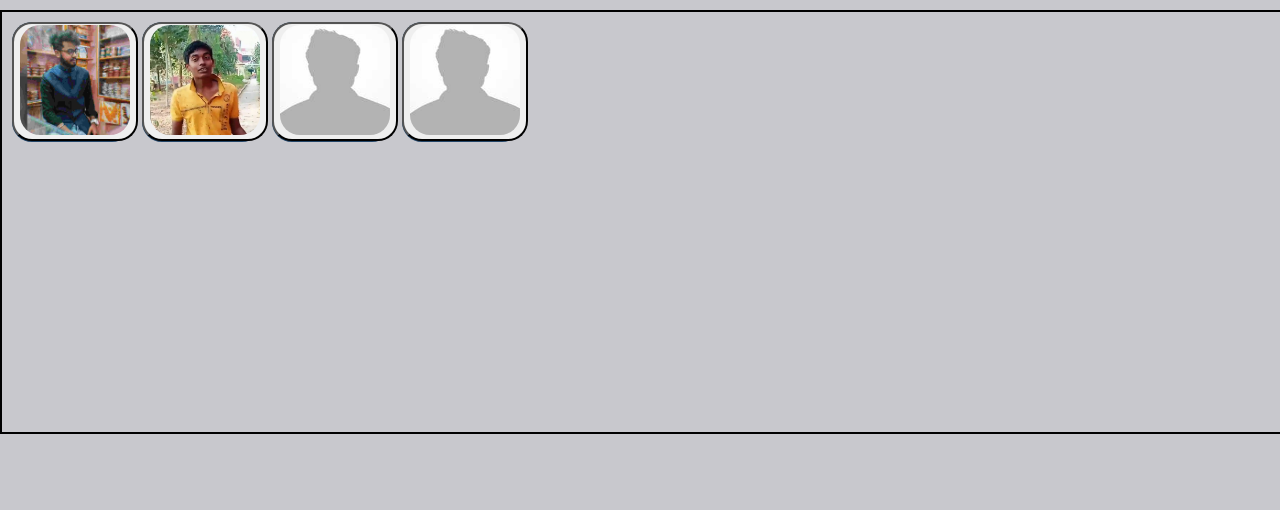
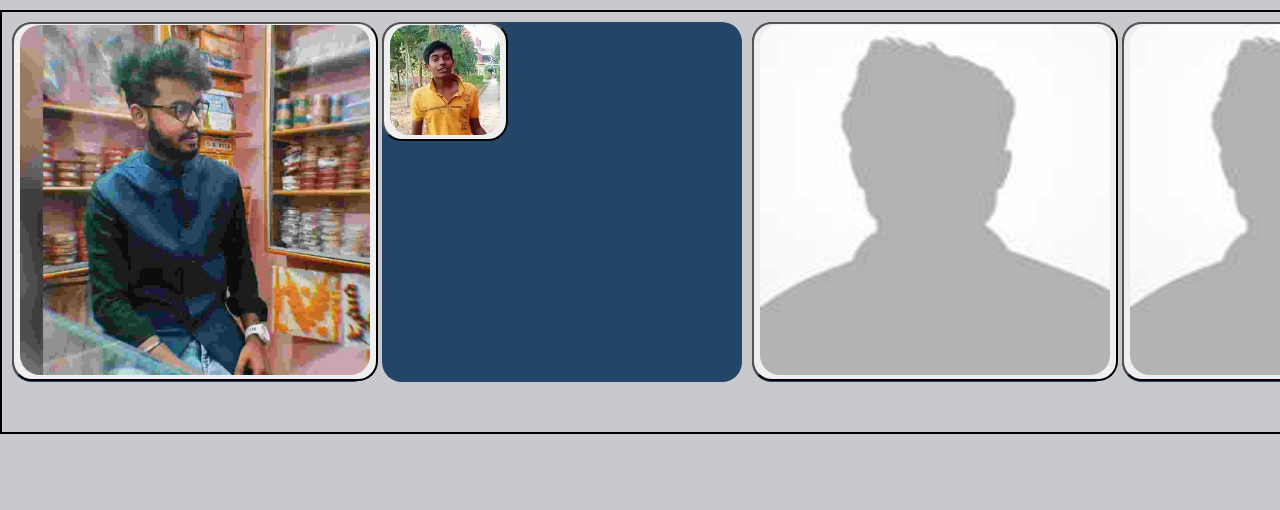
Before and after one commit to akashmaitygroup/mywebstore, a plain HTML site: page index.html in a window 1280 px wide. Shown: the part 290-800 px from the top of the page. Drawn offline with Linux system fonts and the light colour scheme.

Commit message:
Update index.html

```diff
--- a/index.html
+++ b/index.html
@@ -17,18 +17,18 @@
         <div style="position:absolute;top:200px;left:0px;background-color:rgb(200,200,205);height:625px;width:100%;">
             <p style="position:absolute;font-size:40px;">PROFILES </p>
             <div style="position:absolute;overflow-x:scroll;border:2px black solid;width:100%;height:420px;top:100px;">
-            <div style="position:absolute;width:120px;height:120px;background-color:#234567;top:10px;left:10px;border-radius:20px;">
-                 <button style="border-radius:20px;" onclick="goframe();"><img src="sk2.jpg" style="width:110px;height:110px;border-radius:20px;"/></button>
+            <div style="position:absolute;width:360px;height:360px;background-color:#234567;top:10px;left:10px;border-radius:20px;">
+                 <button style="border-radius:20px;" onclick="goframe();"><img src="sk2.jpg" style="width:350px;height:350px;border-radius:20px;"/></button>
             </div>
 
-            <div style="position:absolute;width:120px;height:120px;background-color:#234567;top:10px;left:140px;border-radius:20px;">
+            <div style="position:absolute;width:360px;height:360px;background-color:#234567;top:10px;left:380px;border-radius:20px;">
                 <button style="border-radius:20px;" onclick="goframe();"><img src="sd2.jpg" style="width:110px;height:110px;border-radius:20px;"/></button>
             </div>
-            <div style="position:absolute;width:120px;height:120px;background-color:#234567;top:10px;left:270px;border-radius:20px;">
-                 <button style="border-radius:20px;" onclick="goalart();"><img src="up2.jpg" style="width:110px;height:110px;border-radius:20px;"/></button>
+            <div style="position:absolute;width:360px;height:360px;background-color:#234567;top:10px;left:750px;border-radius:20px;">
+                 <button style="border-radius:20px;" onclick="goalart();"><img src="up2.jpg" style="width:350px;height:350px;border-radius:20px;"/></button>
             </div>
-            <div style="position:absolute;width:120px;height:120px;background-color:#234567;top:10px;left:400px;border-radius:20px;">
-                 <button style="border-radius:20px;" onclick="goalart();"><img src="up2.jpg" style="width:110px;height:110px;border-radius:20px;"/></button>
+            <div style="position:absolute;width:360px;height:360px;background-color:#234567;top:10px;left:1120px;border-radius:20px;">
+                 <button style="border-radius:20px;" onclick="goalart();"><img src="up2.jpg" style="width:350px;height:350px;border-radius:20px;"/></button>
             </div>
             </div>
         </div>
@@ -54,7 +54,7 @@
         </div>
         <!--THIS IS FRAMEPAGE-->
         <div id="div2" class="framediv"  style="display:none;" >
-        <iframe id="framevalue"  style="position:fixed;width:100%;height:520px;top:100px;left:0px;"></iframe>
+        <iframe id="framevalue"  style="position:fixed;width:100%;height:520px;top:200px;left:0px;"></iframe>
         </div>
 
         <script type="text/javascript">
```
